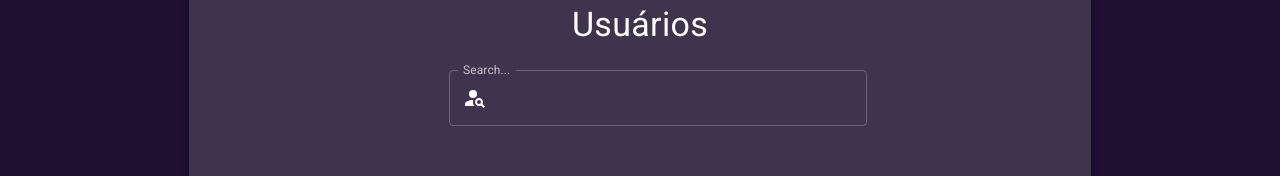
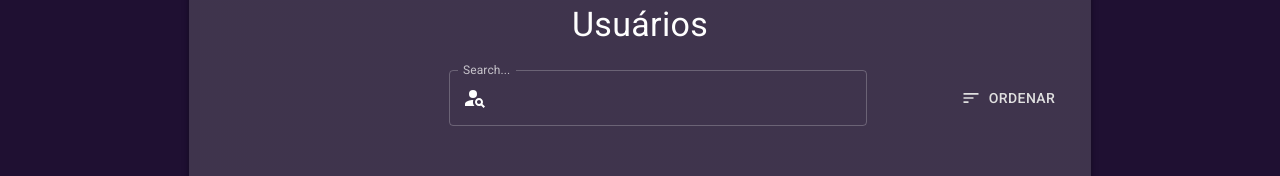
Before and after one commit to ocsoares/CRUD-NextJS, a Next.js app: page /admin/users in a window 1280 px wide. Shown: the part 250-426 px from the top of the page. Built offline with nearby package versions, Linux system fonts and the light colour scheme; no server answers.

Commit message:
feat: add UserFilter component

```diff
--- a/src/app/(routes)/admin/users/components/AdminUserActions.tsx
+++ b/src/app/(routes)/admin/users/components/AdminUserActions.tsx
@@ -4,6 +4,7 @@ import { Box } from "@mui/material";
 import { useAdminUsers } from "../hooks/useAdminUsers";
 import SearchField from "./SearchField";
 import { UserInfoWithModal } from "./UserInfoWithModal";
+import { UserFilter } from "./UserFilter";
 
 export function AdminUserActions() {
   const {
@@ -17,21 +18,16 @@ export function AdminUserActions() {
     errors,
   } = useAdminUsers();
 
-  // IMPORTANTE: ACHO que aq não é o melhor lugar para usar o "SearchField", mas usei por causa q já
-  // estou usando aqui um customHook, o melhor local ACHO que seria em "page" EMBAIXO de "Usuários" !!!!
-  // -------------------------------------------------------------------------------------------------------
-  // ACHO que tenho que usar o useForm no "useAdminUsers" pra pegar o control, register e etc !!!!
-
   return (
     <>
+      <Box display="flex" alignItems="center" marginTop={2.5} marginLeft={22.5}>
         <Box
-        component={"form"}
+          component="form"
           noValidate
           onSubmit={handleSubmit(handleSubmitData)}
-        display={"flex"}
-        alignItems={"center"}
-        marginTop={2.5}
-        marginLeft={22.5}
+          display="flex"
+          alignItems="center"
+          flex="1"
         >
           <SearchField
             control={control}
@@ -39,6 +35,10 @@ export function AdminUserActions() {
             helperText={errors.searchText?.message}
             {...register("searchText")}
           />
+        </Box>
+        <Box position={"absolute"} marginLeft={63.5}>
+          <UserFilter />
+        </Box>
       </Box>
 
       <UserInfoWithModal
--- /dev/null
+++ b/src/app/(routes)/admin/users/components/UserFilter.tsx
@@ -0,0 +1,73 @@
+import { ArrowUpward, ArrowDownward, Sort } from "@mui/icons-material";
+import {
+  Button,
+  Popover,
+  List,
+  ListItemText,
+  ListItemButton,
+} from "@mui/material";
+import { MouseEvent, useState } from "react";
+export function UserFilter() {
+  const [popoverAnchorEl, setPopoverSetAnchorEl] = useState<HTMLElement | null>(
+    null,
+  );
+  const [sortingOrder, setSortingOrder] = useState<string | null>(null);
+
+  const handleButtonClick = (event: MouseEvent<HTMLElement>) => {
+    setPopoverSetAnchorEl(event.currentTarget);
+  };
+
+  const handleClose = () => {
+    setPopoverSetAnchorEl(null);
+  };
+
+  const handleSort = (order: "asc" | "desc") => {
+    setSortingOrder(order);
+
+    // Integrar com API !!!
+    if (order === "asc") {
+      console.log("É ASC !!!");
+    } else {
+      console.log("É DESC !!!");
+    }
+
+    handleClose();
+  };
+
+  return (
+    <div>
+      <Button
+        aria-controls="sorting-menu"
+        aria-haspopup="true"
+        onClick={handleButtonClick}
+        color="secondary"
+        startIcon={
+          sortingOrder === "asc" ? (
+            <ArrowUpward />
+          ) : sortingOrder === "desc" ? (
+            <ArrowDownward />
+          ) : (
+            <Sort />
+          )
+        }
+      >
+        Ordenar
+      </Button>
+      <Popover
+        id="sorting-menu"
+        open={Boolean(popoverAnchorEl)}
+        anchorEl={popoverAnchorEl}
+        onClose={handleClose}
+      >
+        <List>
+          <ListItemButton onClick={() => handleSort("asc")}>
+            <ListItemText primary="Menor para o maior" />
+          </ListItemButton>
+          <ListItemButton onClick={() => handleSort("desc")}>
+            <ListItemText primary="Maior para o menor" />
+          </ListItemButton>
+        </List>
+      </Popover>
+    </div>
+  );
+}
--- a/src/app/(routes)/admin/users/components/UserInfoWithModal.tsx
+++ b/src/app/(routes)/admin/users/components/UserInfoWithModal.tsx
@@ -20,7 +20,7 @@ export function UserInfoWithModal({
       <AdminUserModal
         isModalOpen={isModalOpen}
         handleCloseModal={handleCloseModal}
-        username={"COLOCAR Nome vindo do Banco de Dados !"}
+        username={"COLOCAR Nome vindo do Banco de Dados !"} // Passar como PROPRIEDADE pra passar no "AdminUserActions" !!!
       />
     </>
   );
```
Lines whose indentation alone changed are shown as unchanged.
